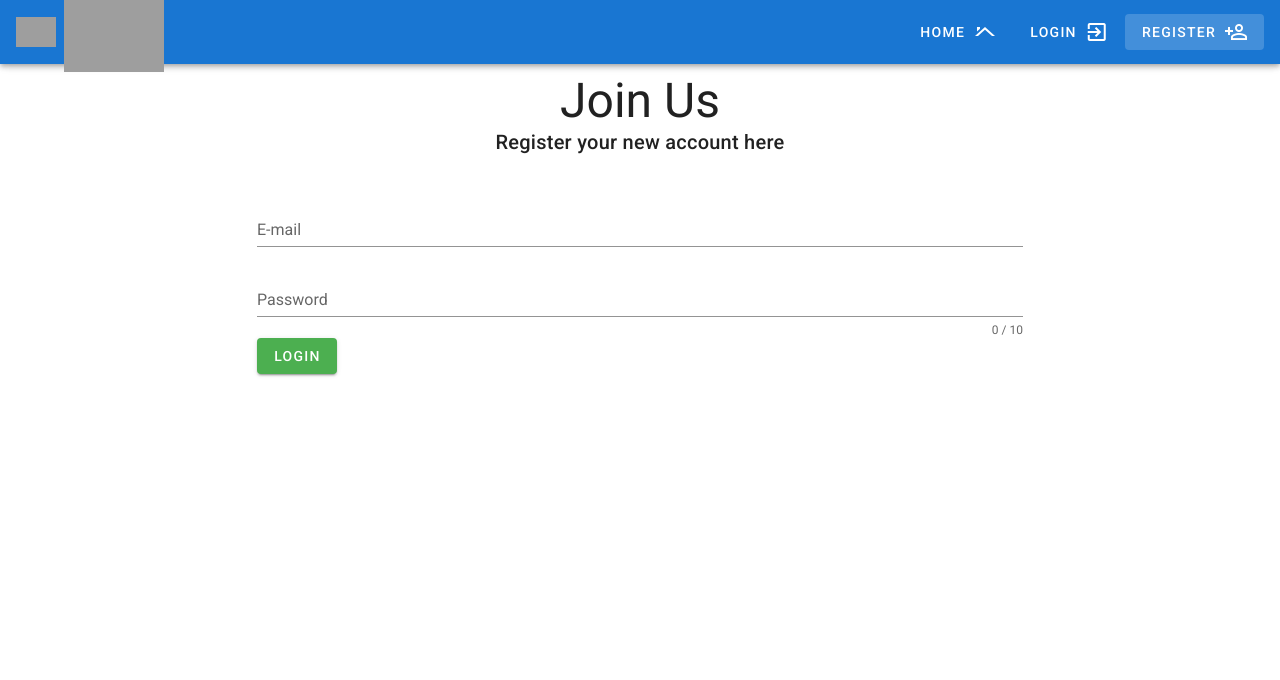
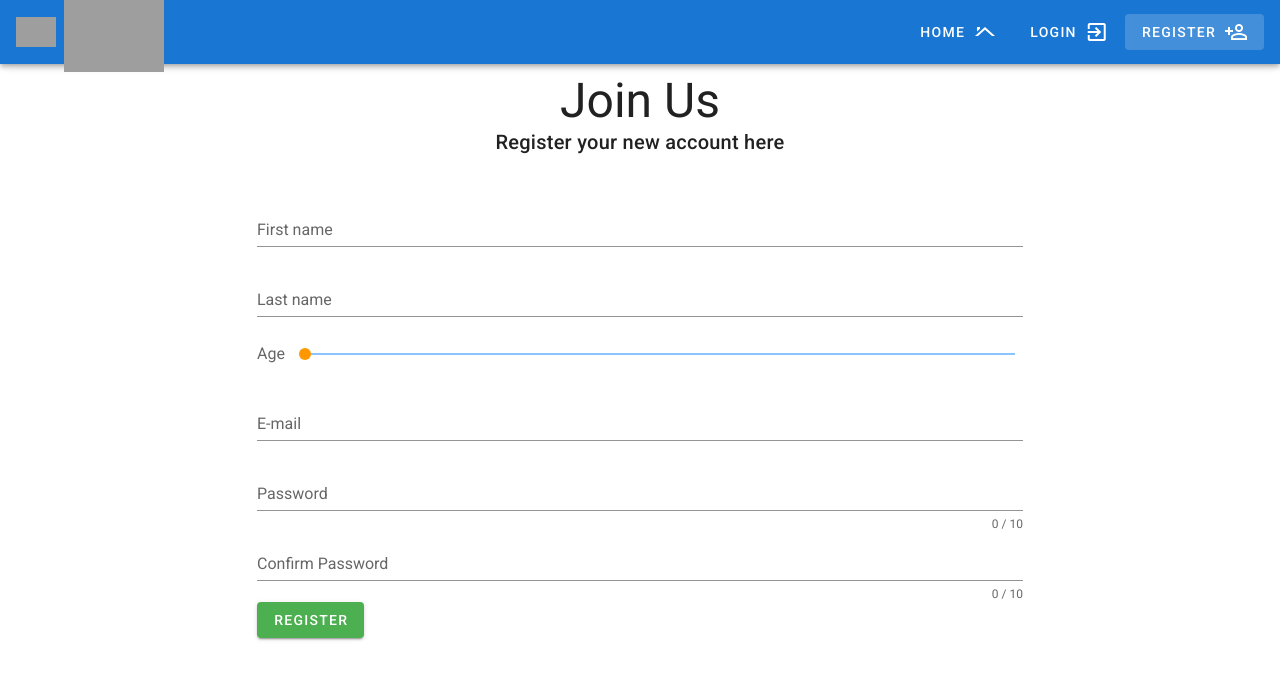
Before and after one commit to hellonathapon/mysql-auth-login, a Vue app in the folder client/: page /register in a window 1280 px wide. Shown: the top 680 px of the page. Built offline with nearby package versions, Linux system fonts and the light colour scheme; grey boxes are pictures that could not be loaded.

Commit message:
add register auth

```diff
--- a/client/src/views/Register.vue
+++ b/client/src/views/Register.vue
@@ -14,8 +14,29 @@
           >
 
             <v-text-field
+              v-model="credentials.firstName"
+              :rules="rules.firstName"
+              label="First name"
+              required
+            ></v-text-field>
+            <v-text-field
+              v-model="credentials.lastName"
+              :rules="rules.lastName"
+              label="Last name"
+              required
+            ></v-text-field>
+            <v-slider
+              v-model="credentials.age"
+              color="orange"
+              label="Age"
+              hint="Be honest"
+              min="1"
+              max="100"
+              thumb-label
+            ></v-slider>
+            <v-text-field
               v-model="credentials.email"
-              :rules="emailRules"
+              :rules="rules.email"
               label="E-mail"
               required
             ></v-text-field>
@@ -23,18 +44,27 @@
             <v-text-field
               v-model="credentials.password"
               :counter="10"
-              :rules="passwordRules"
+              :rules="rules.password"
               label="Password"
               required
             ></v-text-field>
+            <v-text-field
+              v-model="credentials.confirmPassword"
+              :counter="10"
+              :rules="rules.confirmPassword"
+              label="Confirm Password"
+              required
+            ></v-text-field>
+
+
 
             <v-btn
               :disabled="!valid"
               color="success"
               class="mr-4"
-              @click="hanldeSubmit"
+              @click="submitRegister"
             >
-              Login
+              Register
             </v-btn>
           </v-form>
         </v-col>
@@ -44,21 +74,38 @@
 </template>
 
 <script>
+import axios from 'axios';
+
 export default {
    name: 'Signup',
    data: () => ({
       credentials: {
+        firstName: '',
+        lastName: '',
+        age: 0,
         email: '',
         password: '',
+        confirmPassword: ''
       },
       valid: true,
-      emailRules: [
-        v => !!v || 'E-mail is required',
-        v => /.+@.+\..+/.test(v) || 'E-mail must be valid',
-      ],
-      passwordRules: [
-        v => !!v || 'Password is required',
-      ],
+      rules: {
+        firstName: [v => !!v || 'First name is required'],
+        lastName: [v => !!v || 'Last name is required'],
+        email: [
+          v => !!v || 'E-mail is required',
+          v => /.+@.+\..+/.test(v) || 'E-mail must be valid',
+        ],
+        password: [v => !!v || 'Password is required'],
+        confirmPassword: [v => !!v || 'Confirm Password is required']
+      },
   }),
+  methods: {
+    submitRegister: function() {
+      const url = `http://localhost:5000/register`
+      axios.post(url, this.credentials)
+        .then(res => console.log(res))
+        .catch(err => console.log(err));
+    }
+  }
 }
 </script>
```
